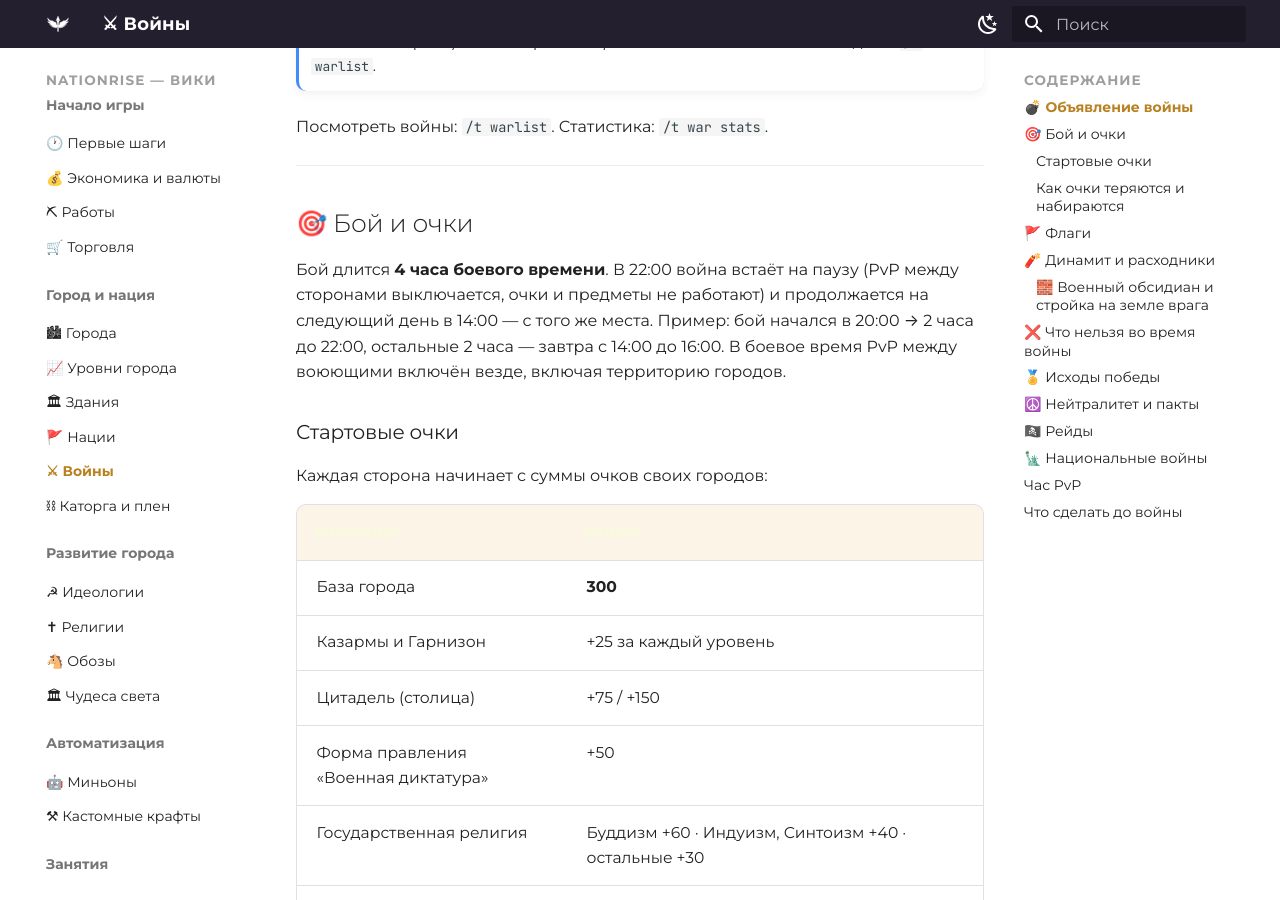
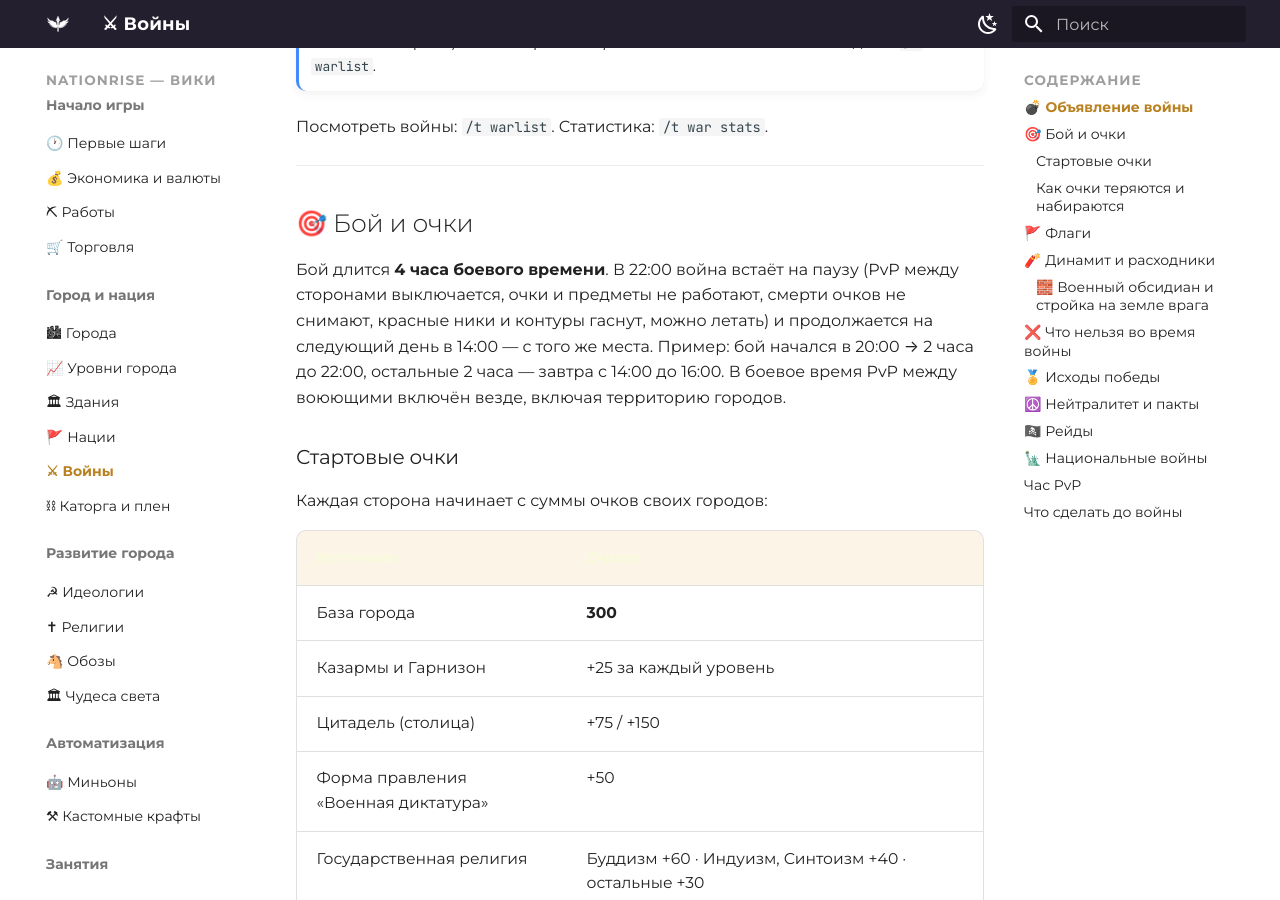
Before and after one commit to zixSSSed/NationRise-Wiki-RU, an MkDocs documentation site: the page built from docs/war.md, in a window 1280 px wide and 900 px high, scrolled down 1266 px. Built offline with MkDocs 1.6.1 and Material for MkDocs 9.7.7, drawn with Linux system fonts in a browser that asks for light colours; some of the changed text lies outside the part shown.

Commit message:
Война: что гаснет вне боевого окна; полёт и миньоны — только в боевое время
Co-Authored-By: Claude Opus 5.5 <noreply@anthropic.com>

```diff
--- a/docs/war.md
+++ b/docs/war.md
@@ -45,7 +45,8 @@
 ## 🎯 Бой и очки
 
 Бой длится **4 часа боевого времени**. В 22:00 война встаёт на паузу (PvP между сторонами
-выключается, очки и предметы не работают) и продолжается на следующий день в 14:00 — с того же места.
+выключается, очки и предметы не работают, смерти очков не снимают, красные ники и контуры гаснут, можно летать)
+и продолжается на следующий день в 14:00 — с того же места.
 Пример: бой начался в 20:00 → 2 часа до 22:00, остальные 2 часа — завтра с 14:00 до 16:00.
 В боевое время PvP между воюющими включён везде, включая территорию городов.
 
@@ -141,7 +142,8 @@
 - В своём городе, в дикой земле и вне боя поставить нельзя.
 - **Обычный обсидиан** в бою на земле врага тоже ставится (ломается с обычной скоростью, после войны исчезает).
 - Топор с Эффективностью V и любой инструмент Прометея флаги **не бьют**; бур и Прометей берут военный обсидиан только по одному блоку.
-- На время войны привилегированный полёт (`/t fly`, `/n fly`) выключен.
+- В боевое время привилегированный полёт (`/t fly`, `/n fly`) выключен; вне окна 14–22 — работает.
+- Миньонов вражеского города можно выбивать только в боевое время (не в подготовку и не ночью).
 
 ---
 
```
